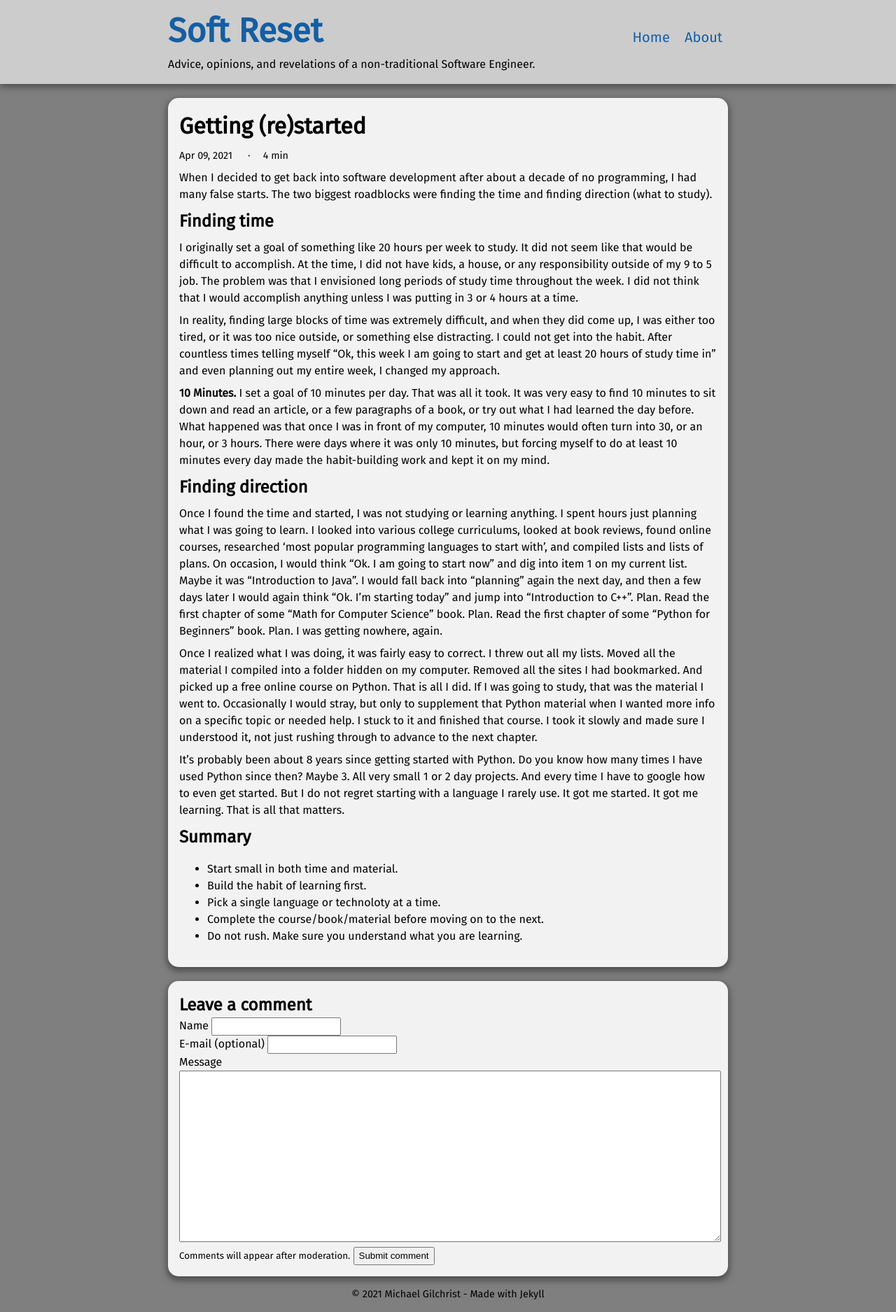
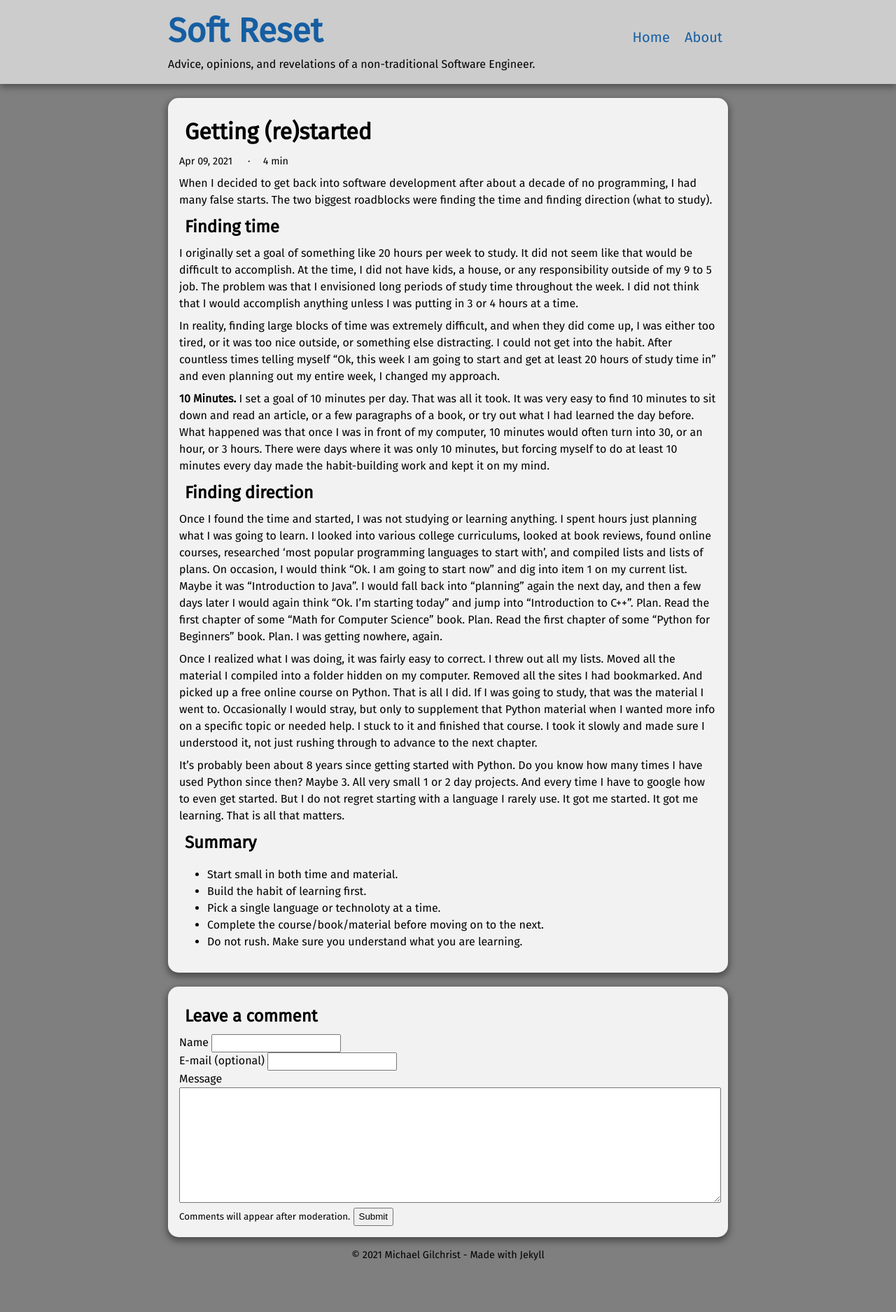
Before and after one commit to michaelgilch/michaelgilch.github.io, a Jekyll site: the page built from _posts/2021-04-09-getting-started.md, in a window 1280 px wide. Shown: the whole page at 70% size. Built offline with Jekyll 4.4.1, drawn with Linux system fonts in a browser that asks for light colours; some web fonts are replaced; after the commit the page ends 1819 px from its top, so only the background shows below that.

Commit message:
Minor updates to formatting

```diff
--- a/_layouts/post.html
+++ b/_layouts/post.html
@@ -40,8 +40,8 @@ layout: default
     <label>E-mail (optional)</label>
     <input name="fields[email]" type="email"><br>
     <label>Message</label>
-    <textarea style="width:100%" name="fields[message]" rows="12"></textarea>
+    <textarea style="width:100%" name="fields[message]" rows="8"></textarea>
     <small>Comments will appear after moderation.</small>
-    <button type="submit">Submit comment</button>
+    <button type="submit">Submit</button>
   </form>
 </div>
--- a/_sass/content.scss
+++ b/_sass/content.scss
@@ -7,12 +7,12 @@
 
   h1 {
     font-size: 2rem;
-    margin: 0;
+    margin: .5rem;
   }
 
   h2 {
     font-size: 1.5rem;
-    margin: 0;
+    margin: .5rem;
   }
 
   p {
```
